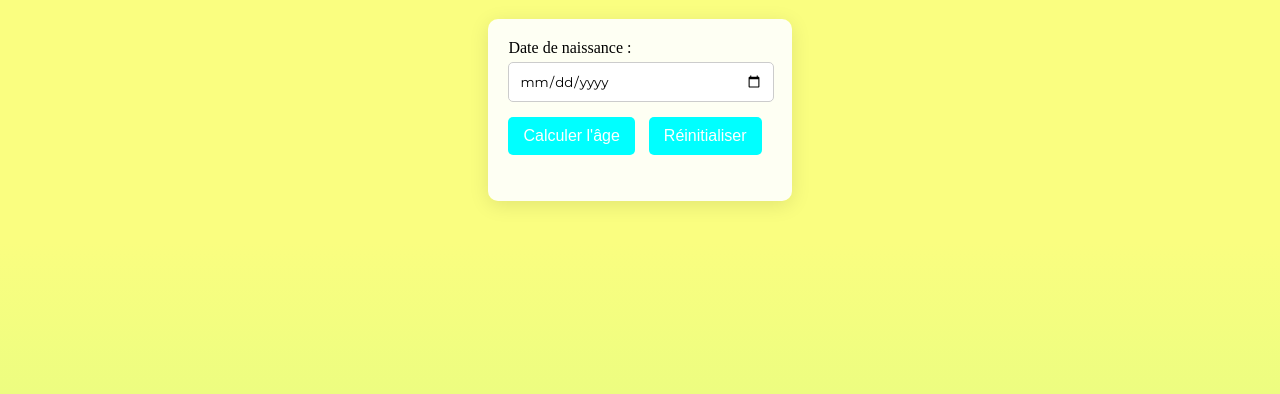
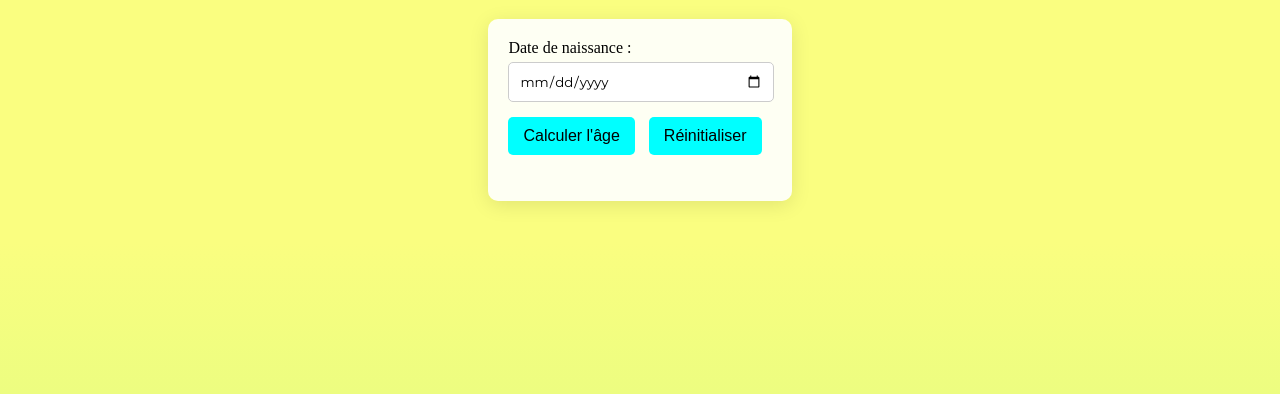
Before and after one commit to maelgruand1/CalculateurAge, a plain HTML site: page calculator.html in a window 1280 px wide. Shown: the part 78-472 px from the top of the page. Drawn offline with Linux system fonts and the light colour scheme.

Commit message:
Update calculator.html

```diff
--- a/calculator.html
+++ b/calculator.html
@@ -117,7 +117,7 @@
       button.send,
       button.reset {
         background-color: cyan;
-        color: white;
+        color: black;
         padding: 10px 15px;
         border: none;
         border-radius: 5px;
@@ -131,7 +131,7 @@
       button.send:hover,
       button.reset:hover {
         background-color: red;
-        transform: scale(1.71);
+        transform: scale(1.1);
         text-decoration: underline;
       }
 
```
